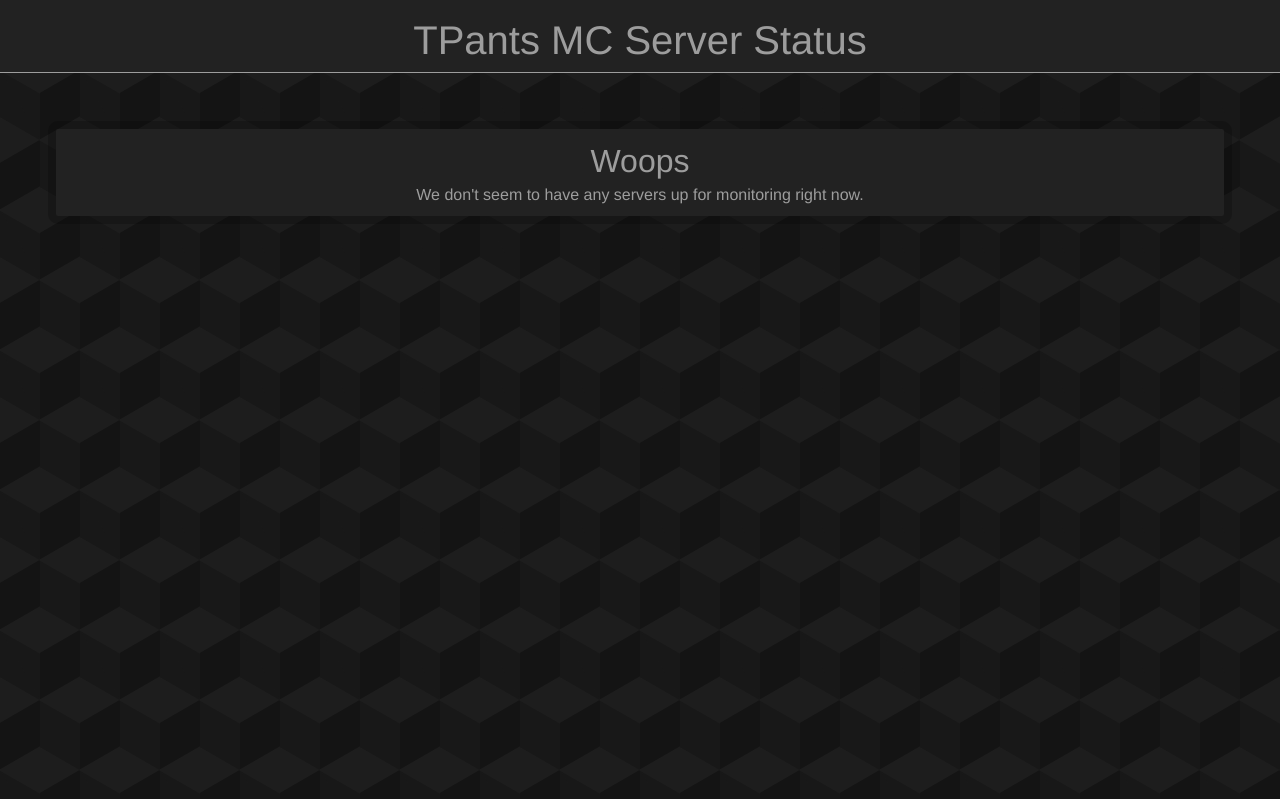
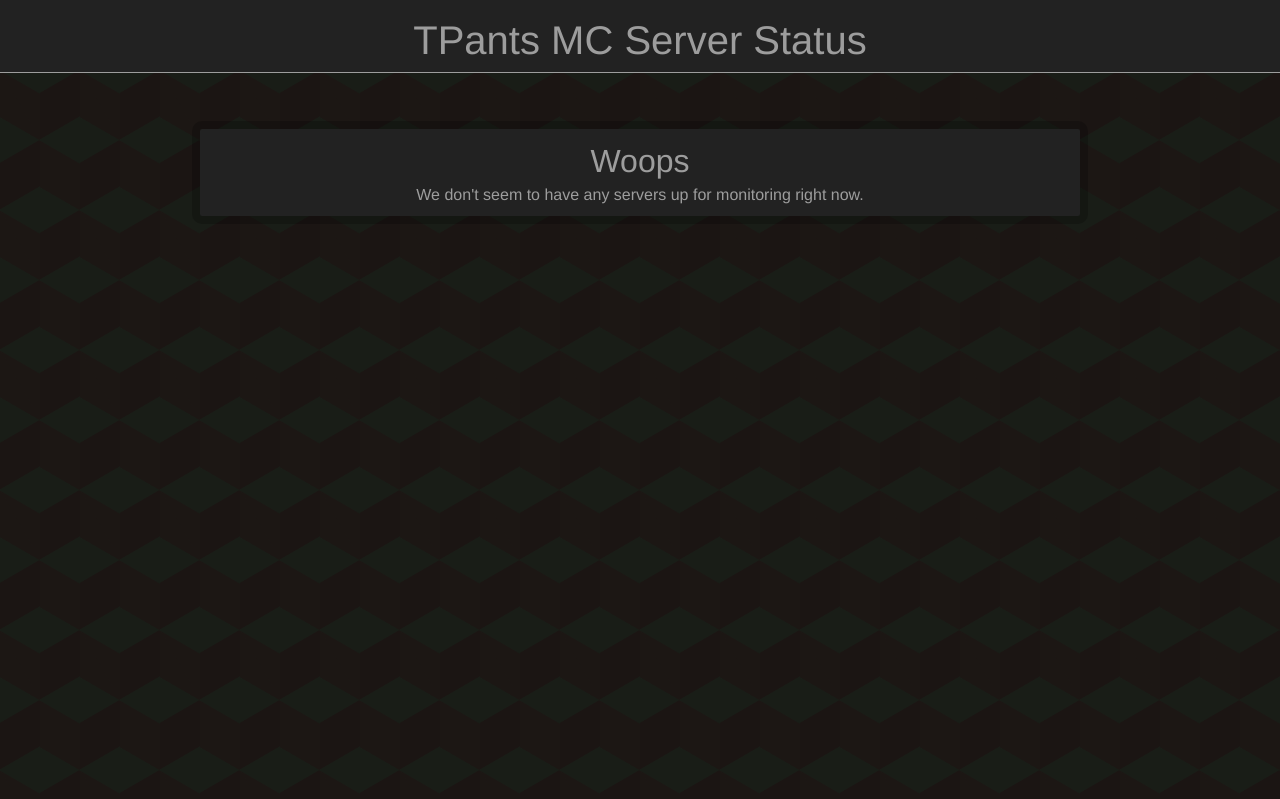
Before and after one commit to tlake/mc_site, a Flask app: page / in a window 1280 px wide. Shown: the top 799 px of the page. Run offline with Flask 2, Linux system fonts and the light colour scheme; data that the repository does not hold is empty; some libraries are stand-ins or nearby versions.

Commit message:
CSS tweaks

```diff
--- a/static/css/default.css
+++ b/static/css/default.css
@@ -109,8 +109,8 @@ p {
 body {
   height: 100%;
   background-color: black;
-  background-color: #141414;
-  background-image: linear-gradient(30deg, #1d1d1d 12%, transparent 12.5%, transparent 87%, #1d1d1d 87.5%, #1d1d1d), linear-gradient(150deg, #1d1d1d 12%, transparent 12.5%, transparent 87%, #1d1d1d 87.5%, #1d1d1d), linear-gradient(30deg, #1d1d1d 12%, transparent 12.5%, transparent 87%, #1d1d1d 87.5%, #1d1d1d), linear-gradient(150deg, #1d1d1d 12%, transparent 12.5%, transparent 87%, #1d1d1d 87.5%, #1d1d1d), linear-gradient(60deg, #181818 25%, transparent 25.5%, transparent 75%, #181818 75%, #181818), linear-gradient(60deg, #181818 25%, transparent 25.5%, transparent 75%, #181818 75%, #181818);
+  background-color: #1b1513;
+  background-image: linear-gradient(30deg, #191d17 12%, transparent 12.5%, transparent 87%, #191d17 87.5%, #191d17), linear-gradient(150deg, #191d17 12%, transparent 12.5%, transparent 87%, #191d17 87.5%, #191d17), linear-gradient(30deg, #191d17 12%, transparent 12.5%, transparent 87%, #191d17 87.5%, #191d17), linear-gradient(150deg, #191d17 12%, transparent 12.5%, transparent 87%, #191d17 87.5%, #191d17), linear-gradient(60deg, #1c1714 25%, transparent 25.5%, transparent 75%, #1c1714 75%, #1c1714), linear-gradient(60deg, #1c1714 25%, transparent 25.5%, transparent 75%, #1c1714 75%, #1c1714);
   background-size: 80px 140px;
   background-position: 0 0, 0 0, 40px 70px, 40px 70px, 0 0, 40px 70px;
 }
@@ -171,7 +171,7 @@ footer {
 .panel {
   background-color: #222;
   color: #9d9d9d;
-  margin: 3em;
+  margin: 3em 12em;
   padding: 10px 20px 10px;
   border: 8px solid rgba(0, 0, 0, 0.2);
   background-clip: padding-box;
--- a/static/sass/default.sass
+++ b/static/sass/default.sass
@@ -17,9 +17,9 @@ $footer-height: 3em
 $default-link-color: #337ab7
 
 // piecemeal vars for =bg-cubes readability
-$cube-color1: #1d1d1d
-$cube-color2: #181818
-$cube-color3: #141414
+$cube-color1: rgba(25, 29, 23, 1) // rgba(29, 29, 29, 1)
+$cube-color2: rgba(28, 23, 20, 1) // rgba(24, 24, 24, 1)
+$cube-color3: rgba(27, 21, 19, 1) // rgba(20, 20, 20, 1)
 // horizontal diamonds
 $cubes1: linear-gradient(30deg, $cube-color1 12%, transparent 12.5%, transparent 87%, $cube-color1 87.5%, $cube-color1)
 $cubes2: linear-gradient(150deg, $cube-color1 12%, transparent 12.5%, transparent 87%, $cube-color1 87.5%, $cube-color1)
@@ -108,7 +108,7 @@ footer
 
 .panel
   +default-theme
-  margin: 3em
+  margin: 3em 12em
   padding: 10px 20px 10px
   border: 8px solid $transparent-border-color
   background-clip: padding-box
```
